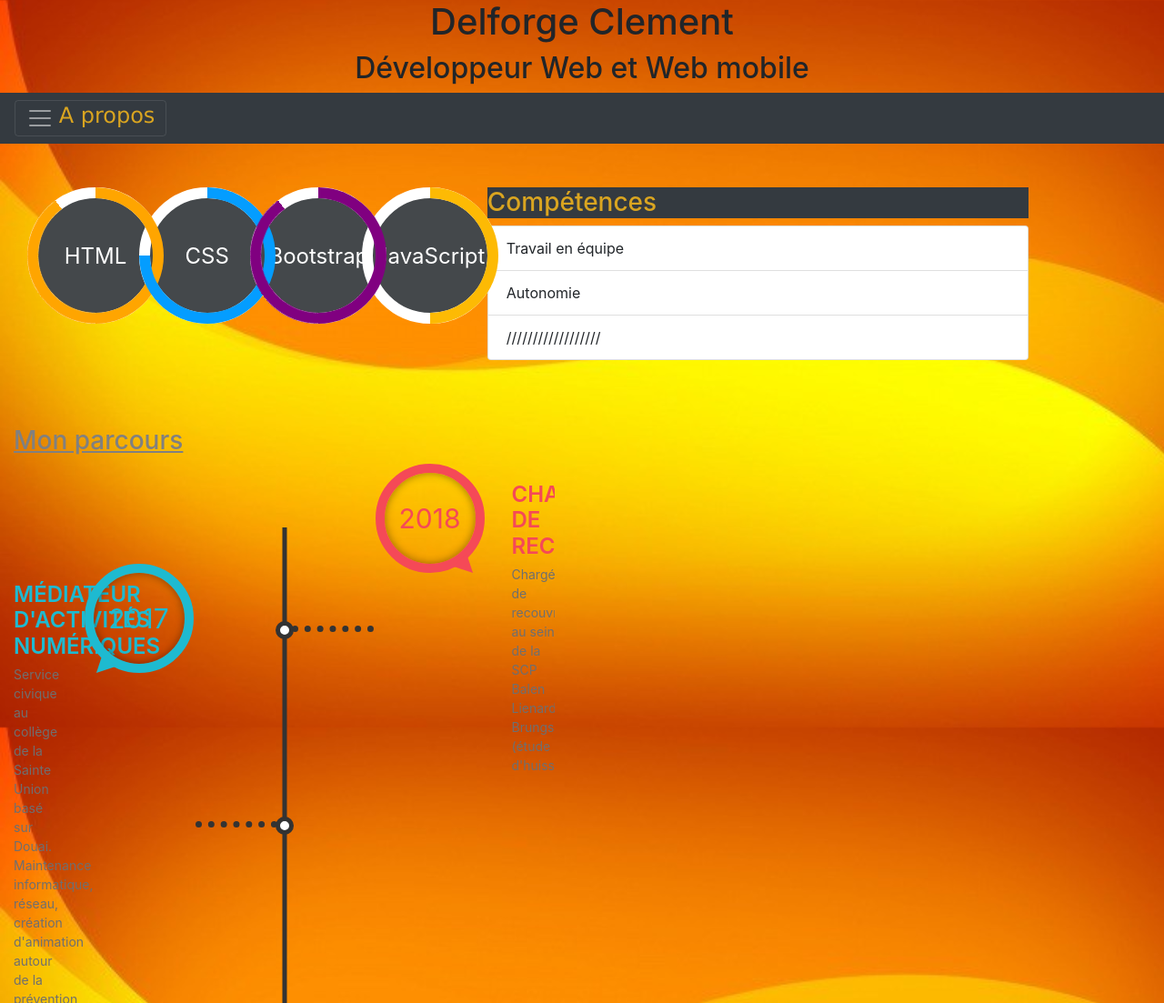
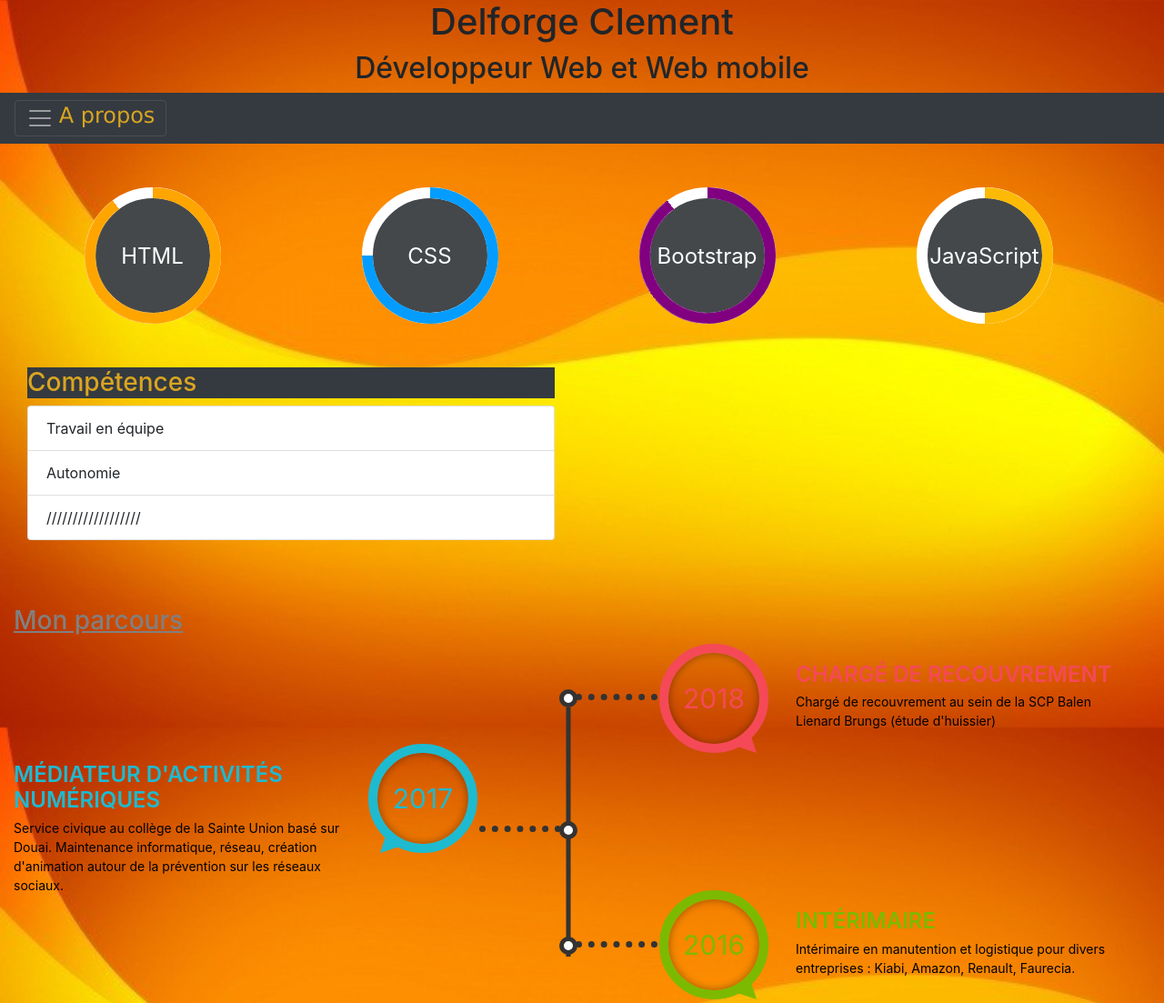
Before and after one commit to ClementDl/CV, a plain HTML site: page index.html in a window 1280 px wide. Shown: the top 1103 px of the page at 91% size. Drawn offline with Linux system fonts and the light colour scheme.

Commit message:
Création page portfolio Changement de quelques éléments

```diff
--- a/index.html
+++ b/index.html
@@ -21,7 +21,7 @@
                     <img id="imglinke" height="40"  src="image/Logo-LinkedIn.png" alt="Lnk" title="Mon profil" /></a>
                 <a class="nav-link ml-4" href="#experience">Expériences</a></li>
                 <a class="nav-link ml-4" href="#formation">Formation</a></li>
-                <a class="nav-link ml-4" href="#interets">Intérêts</a></li>
+                <a class="nav-link ml-4" href="#interets">Portfolio</a></li>
                 <a class="nav-link ml-4" href="index2.html">Contact</a></li>
                 </li>
             </div>
@@ -38,7 +38,7 @@
 
 <SECTION class="container-fluid row ">
 
-    <ARTICLE class="col-lg-5 mt-lg-5">
+    <ARTICLE class="col-lg-12 mt-lg-5">
         <div class="container-fluid">
             <div class="row justify-content-center">
                 <div class="col-md-3 col-sm-6">
@@ -87,6 +87,7 @@
                 </div>
             </div>
     </ARTICLE>
+    <div class="container-fluid">
     <article class="col-lg-6 mt-lg-5">
         <h3 class="bg-dark">Compétences</h3>
         <ul class="list-group">
@@ -94,8 +95,8 @@
             <li class="list-group-item"> Autonomie </li>
             <li class="list-group-item"> ////////////////// </li>
         </ul>
-    </article>
-    <ARTICLE class="col-lg-6 mt-lg-5">
+    </article></div>
+    <ARTICLE class="col-lg-12 mt-lg-5">
         <dv class="container">
             <h3 id="htrois">Mon parcours</h3>
             <div class="row">
--- a/style.css
+++ b/style.css
@@ -265,7 +265,7 @@ h4{text-align:center;margin:30px 0;color:#444}
 .main-timeline4 .year:before{content:"";border-left:20px solid #f54957;border-top:10px solid transparent;border-bottom:10px solid transparent;position:absolute;bottom:-13px;right:0;transform:rotate(45deg)}
 .main-timeline4 .inner-content{padding:20px 0}
 .main-timeline4 .title{font-size:24px;font-weight:600;color:#f54957;text-transform:uppercase;margin:0 0 5px}
-.main-timeline4 .description{font-size:14px;color:#6f6f6f;margin:0 0 5px}
+.main-timeline4 .description{font-size:14px;color:black;margin:0 0 5px}
 .main-timeline4 .timeline:nth-child(2n){padding:0 100px 0 0}
 .main-timeline4 .timeline:nth-child(2n) .timeline-content:before,.main-timeline4 .timeline:nth-child(2n) .year,.main-timeline4 .timeline:nth-child(2n):before{left:auto;right:-10px}
 .main-timeline4 .timeline:nth-child(2n) .timeline-content{padding:0 150px 0 0}
```
Also changed, not shown: index3.html (added, +10 -0 lines).
